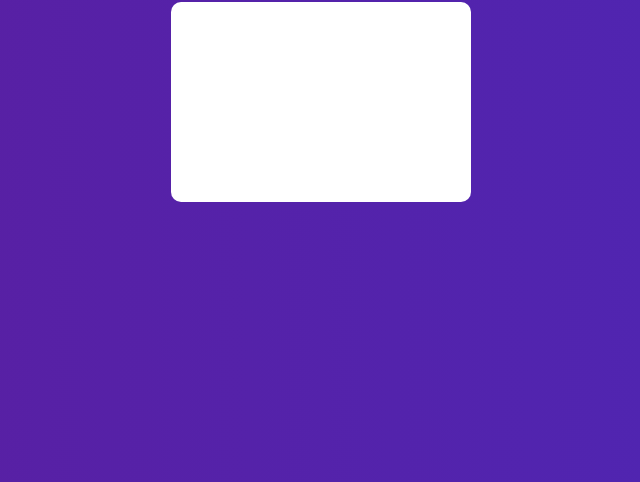
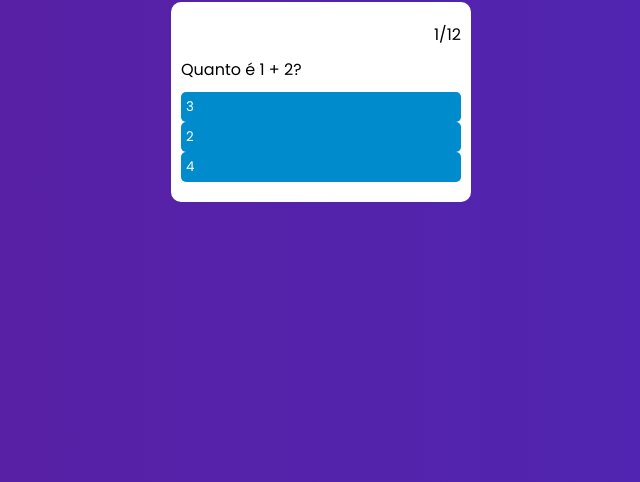
Before and after one commit to pedrogodri/Quiz, a plain HTML site: page index.html in a window 1280 px wide. Shown: the part 318-800 px from the top of the page, without its empty margins (319-959 px from the left). Drawn offline with Linux system fonts and the light colour scheme.

```diff
--- a/index.html
+++ b/index.html
@@ -22,7 +22,7 @@
         </div>
     </main>
 
-    <script src="./main.js"></script>
+    <script src="./main.js" type="module"></script>
 </body>
 
 </html>
--- a/main.js
+++ b/main.js
@@ -45,15 +45,14 @@ function carregarQuestao() {
     respostas.innerHTML = "";
     questao.innerHTML = item.questao;
 
-    item.resposta.forEach((respostas) => {
+    item.resposta.forEach((resposta) => {
         const div = document.createElement('div');
 
-        div.innerHTML =
-            `
+        div.innerHTML = `
             <button class="resposta" data-correct="${respostas.correto}">
-                ${respostas.opcao}
+                ${resposta.opcao}
             </button>
-        `
+        `;
 
         respostas.appendChild(div);
     });
```
